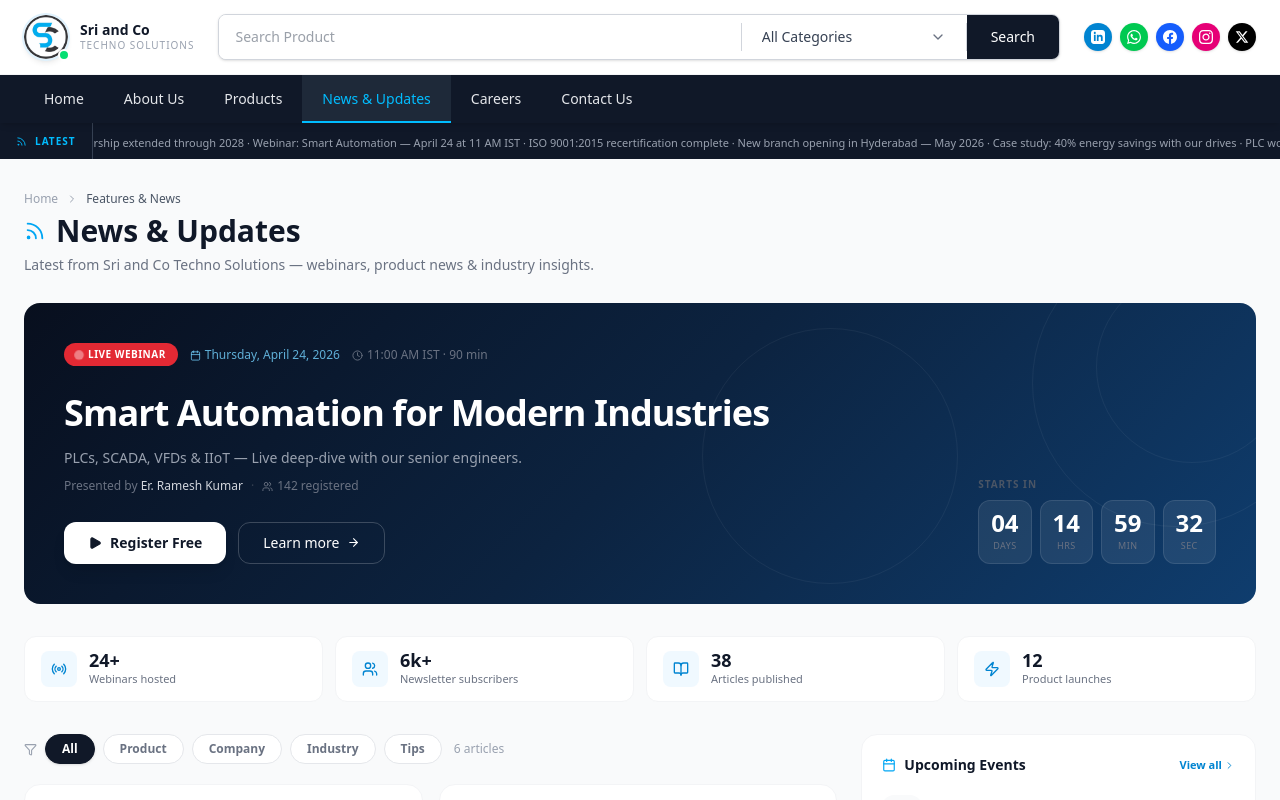
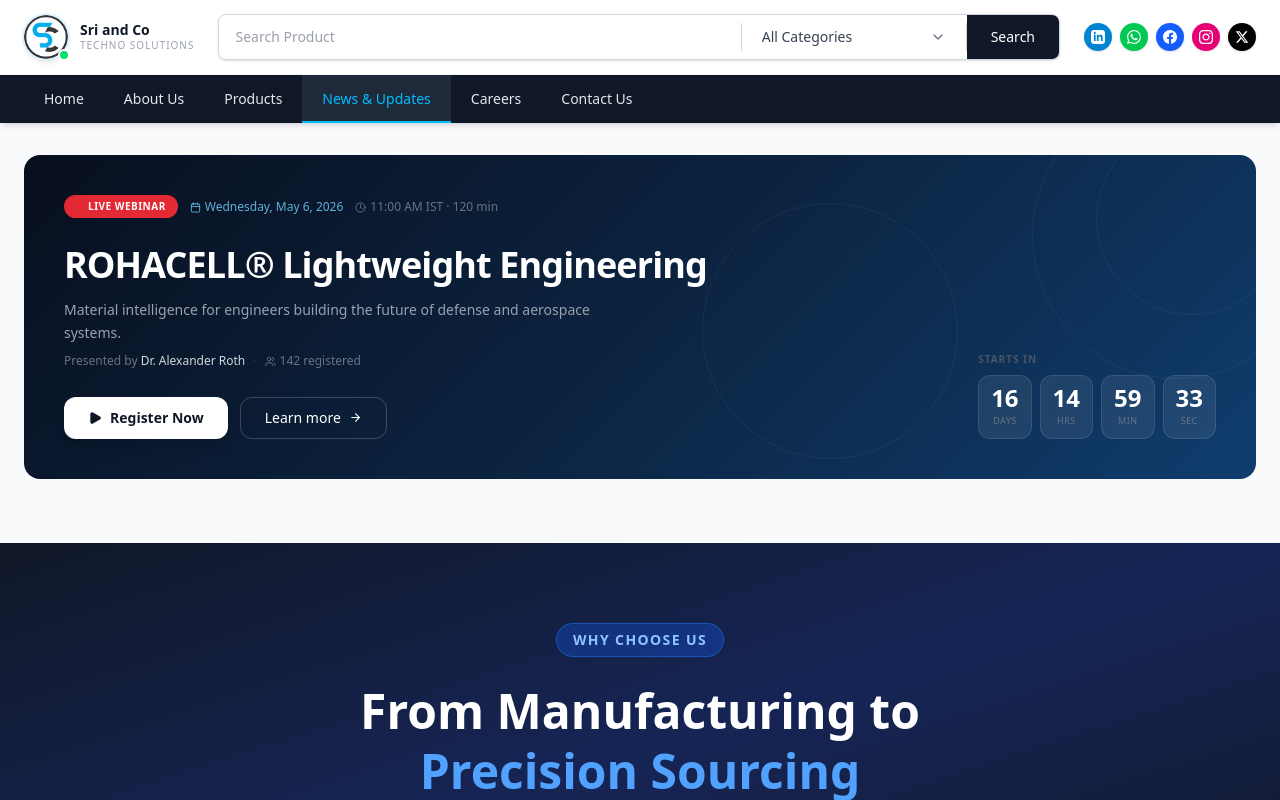
Before and after one commit to Immortalsoul21/sriandcotechnosolution-frontend, a React (Vite) app: page /features in a window 1280 px wide. Shown: the top 800 px of the page. Built offline with nearby package versions, Linux system fonts and the light colour scheme.

Commit message:
feat: implement Features page with news ticker, webinar countdown, and company service highlights

```diff
--- a/src/pages/Features.jsx
+++ b/src/pages/Features.jsx
@@ -10,14 +10,16 @@ import {
 // ─── NEWS DATA ────────────────────────────────────────────────────────────────
 
 const FEATURED_WEBINAR = {
-  title: 'Smart Automation for Modern Industries',
-  subtitle: 'PLCs, SCADA, VFDs & IIoT — Live deep-dive with our senior engineers.',
-  date: 'Thursday, April 24, 2026',
+  title: 'ROHACELL® Lightweight Engineering',
+  subtitle: 'Material intelligence for engineers building the future of defense and aerospace systems.',
+  date: 'Wednesday, May 6, 2026',
   time: '11:00 AM IST',
-  duration: '90 min',
-  presenter: 'Er. Ramesh Kumar',
+  duration: '120 min',
+  presenter: 'Dr. Alexander Roth',
   seats: 142,
-  target: new Date('2026-04-24T11:00:00+05:30'),
+  target: new Date('2026-05-06T11:00:00+05:30'),
+  registerLink: 'https://lnkd.in/dimzu7fY',
+  learnMoreLink: 'https://www.linkedin.com/feed/update/urn:li:share:7456178826050478081/',
 };
 
 const WEBINARS = [
@@ -221,12 +223,12 @@ function HeroBanner() {
               {FEATURED_WEBINAR.seats} registered
             </p>
             <div className="flex flex-wrap gap-3">
-              <button className="inline-flex items-center gap-2 bg-white text-gray-900 text-sm font-bold px-6 py-2.5 rounded-xl hover:bg-sky-50 transition-colors shadow-lg">
-                <Play size={14} className="fill-gray-900" /> Register Free
-              </button>
-              <button className="inline-flex items-center gap-2 border border-white/20 text-white text-sm px-6 py-2.5 rounded-xl hover:bg-white/10 transition-colors">
+              <a href={FEATURED_WEBINAR.registerLink} target="_blank" rel="noopener noreferrer" className="inline-flex items-center gap-2 bg-white text-gray-900 text-sm font-bold px-6 py-2.5 rounded-xl hover:bg-sky-50 transition-colors shadow-lg">
+                <Play size={14} className="fill-gray-900" /> Register Now
+              </a>
+              <a href={FEATURED_WEBINAR.learnMoreLink} target="_blank" rel="noopener noreferrer" className="inline-flex items-center gap-2 border border-white/20 text-white text-sm px-6 py-2.5 rounded-xl hover:bg-white/10 transition-colors">
                 Learn more <ArrowRight size={13} />
-              </button>
+              </a>
             </div>
           </div>
 
@@ -411,12 +413,13 @@ const Features = () => {
     <div className="min-h-screen bg-gray-50">
 
       {/* ══════════════ NEWS & UPDATES SECTION ══════════════ */}
-
+      {/*
       <NewsTicker />
+      */}
 
       <div className="max-w-[1400px] mx-auto px-4 sm:px-6 py-8">
 
-        {/* Breadcrumb + header */}
+        {/*
         <div className="mb-7">
           <div className="flex items-center gap-2 text-xs text-gray-400 mb-1.5">
             <Link to="/home" className="hover:text-sky-500 transition-colors">Home</Link>
@@ -431,13 +434,13 @@ const Features = () => {
             Latest from Sri and Co Techno Solutions — webinars, product news &amp; industry insights.
           </p>
         </div>
+        */}
 
         <HeroBanner />
-        <NewsStatsRow />
 
+        {/*
         <div className="grid grid-cols-1 lg:grid-cols-3 gap-6">
 
-          {/* Left: news feed */}
           <div className="lg:col-span-2">
             <div className="flex items-center gap-2 mb-5 flex-wrap">
               <Filter size={13} className="text-gray-400 flex-shrink-0" />
@@ -462,7 +465,6 @@ const Features = () => {
             </div>
           </div>
 
-          {/* Right: sidebar */}
           <div className="flex flex-col gap-4">
             <UpcomingWebinars />
 
@@ -508,17 +510,18 @@ const Features = () => {
         </div>
 
         <Newsletter />
+        */}
       </div>
 
       {/* ══════════════ FEATURES SECTION ══════════════ */}
 
       <SectionDivider
-        title={<>Features Built For <br /><span className="text-blue-400">Modern Engineering</span></>}
+        title={<>From Manufacturing to <br /><span className="text-blue-400">Precision Sourcing</span></>}
         subtitle="From manufacturing to precision sourcing and global delivery, every feature of our platform is designed to keep your projects moving without compromise."
       />
 
       {/* Features stats bar */}
-      <div className="bg-blue-600 text-white">
+      {/* <div className="bg-blue-600 text-white">
         <div className="max-w-5xl mx-auto px-4 sm:px-6 py-8 grid grid-cols-2 sm:grid-cols-4 gap-6 text-center">
           {FEATURES_STATS.map((s) => (
             <div key={s.label}>
@@ -527,7 +530,7 @@ const Features = () => {
             </div>
           ))}
         </div>
-      </div>
+      </div> */}
 
       {/* Feature cards */}
       <div className="max-w-6xl mx-auto px-4 sm:px-6 py-14 sm:py-20">
```
